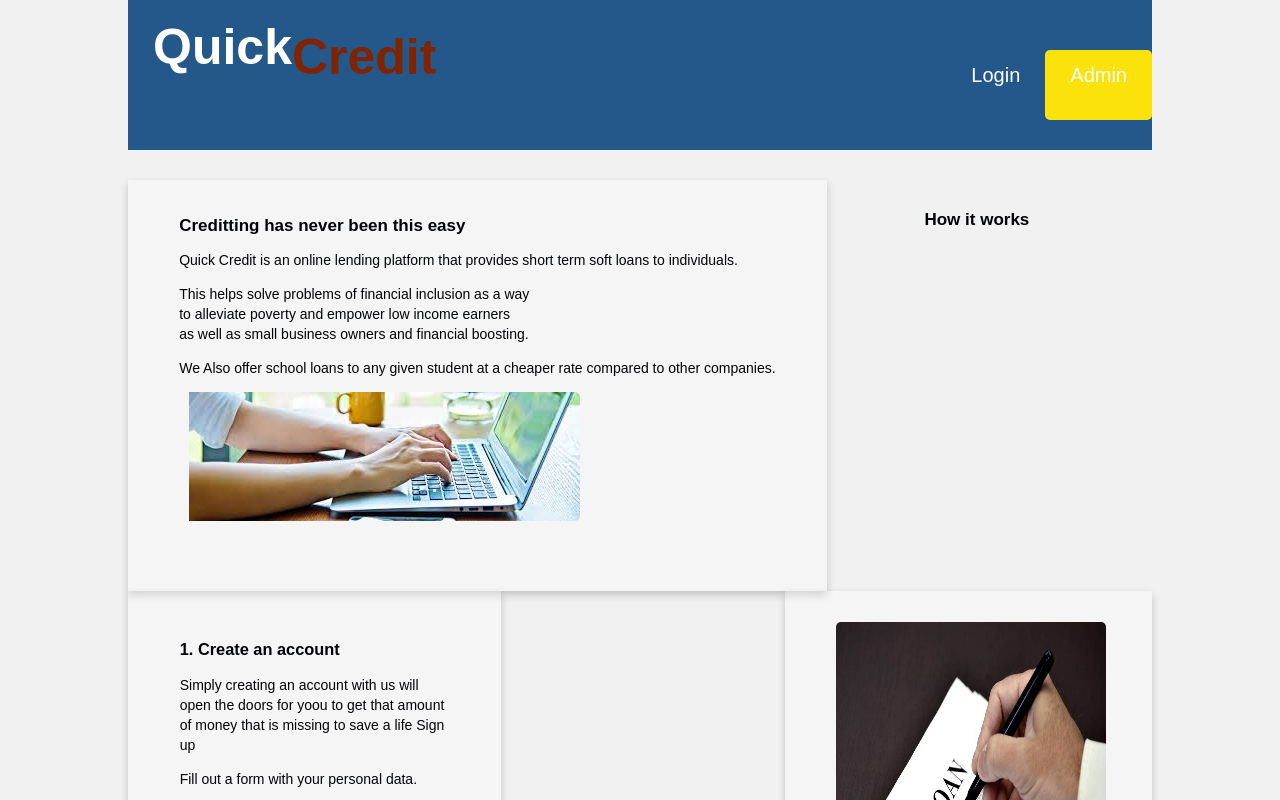
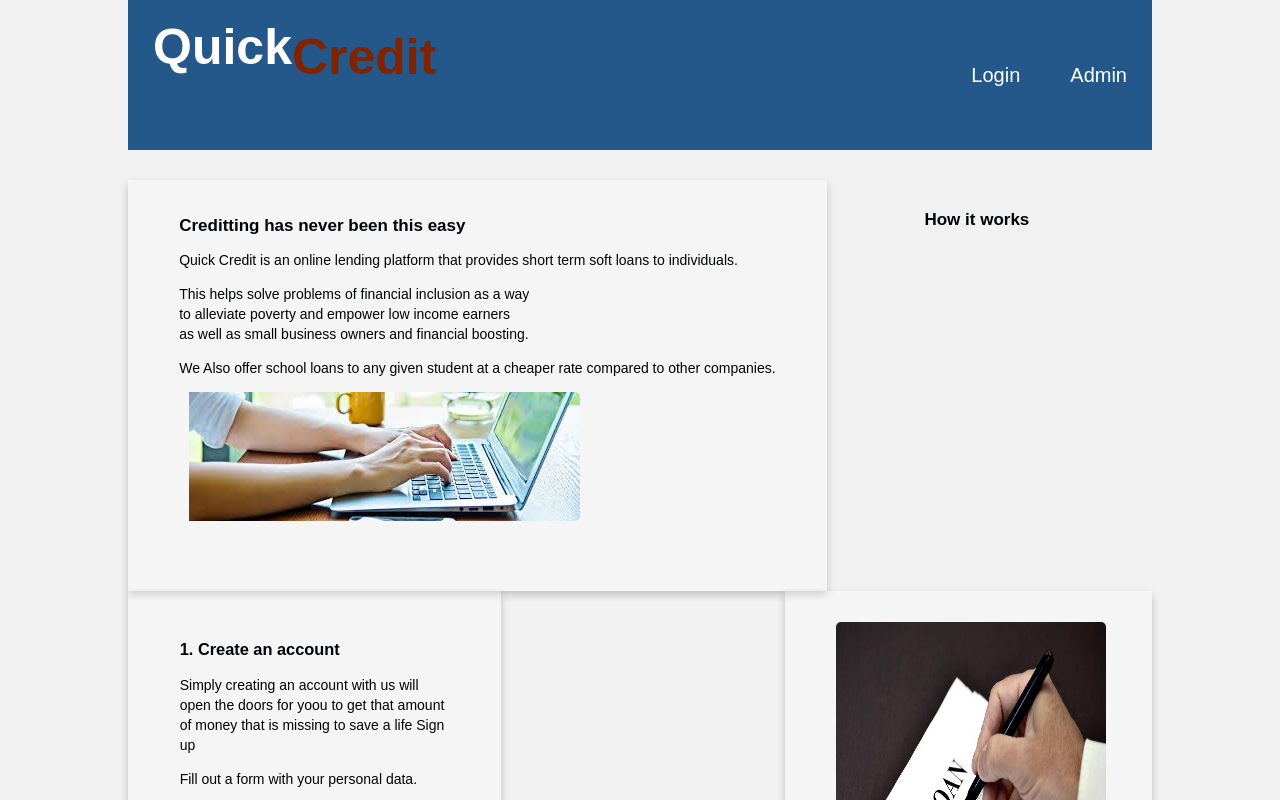
Before and after one commit to Arnoldmn/QuickCreditP, a plain HTML site: page index.html in a window 1280 px wide. In both pictures the pointer is over the link "Admin". Shown: the top 800 px of the page. Drawn offline with Linux system fonts and the light colour scheme.

Commit message:
Fixing hover issues

```diff
--- a/UI/css/style.css
+++ b/UI/css/style.css
@@ -26,7 +26,7 @@ a {
   text-decoration: none;
 }
 ul li a:hover {
-  background-color: rgb(250, 226, 10);
+  color: rgb(250, 226, 10);
   height: 20px;
   border-radius: 5px;
 }
```
